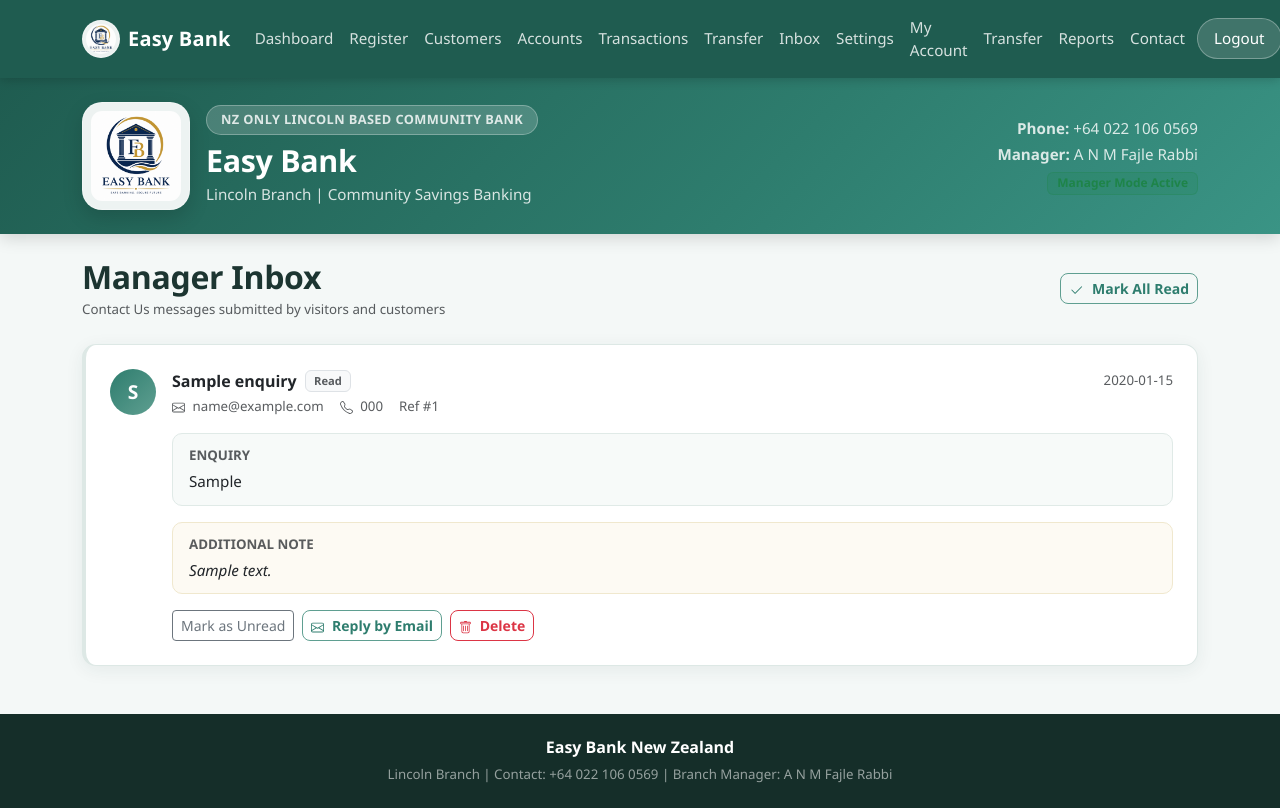
After one commit to Anmfajle-Rabbi-1172951/easy_bank, a Flask app: page /manager/inbox in a window 1280 px wide. The commit adds this page. Run offline with Flask 3, Linux system fonts and the light colour scheme; a user stored in the database is signed in; tables that the repository leaves empty hold one stand-in row (values such as "Sample post").

Commit message:
update home and manager

```diff
--- a/app.py
+++ b/app.py
@@ -120,6 +120,7 @@ def init_db():
     add_column_if_missing(conn, "transactions", "balance_after", "balance_after REAL")
     add_column_if_missing(conn, "customers", "username", "username TEXT")
     add_column_if_missing(conn, "customers", "password_hash", "password_hash TEXT")
+    add_column_if_missing(conn, "enquiries", "is_read", "is_read INTEGER NOT NULL DEFAULT 0")
 
     manager = conn.execute("SELECT * FROM manager_settings WHERE id=1").fetchone()
     if manager is None:
@@ -254,6 +255,14 @@ def create_pdf_response(title, subtitle, table_data, filename):
 
 @app.context_processor
 def inject_bank_details():
+    unread_count = 0
+    if is_manager_logged_in():
+        try:
+            conn = get_db_connection()
+            unread_count = conn.execute("SELECT COUNT(*) FROM enquiries WHERE is_read=0").fetchone()[0]
+            conn.close()
+        except Exception:
+            pass
     return dict(
         bank_name=BANK_NAME,
         branch_name=BRANCH_NAME,
@@ -267,6 +276,7 @@ def inject_bank_details():
         customer_logged_in=is_customer_logged_in(),
         logged_customer_id=get_logged_customer_id(),
         logged_customer_name=session.get("customer_name"),
+        unread_inbox_count=unread_count,
     )
 
 
@@ -815,6 +825,57 @@ def contact_page():
     return render_template("contact.html")
 
 
+@app.route("/manager/inbox")
+@manager_login_required
+def manager_inbox():
+    conn = get_db_connection()
+    enquiries = conn.execute("SELECT * FROM enquiries ORDER BY id DESC").fetchall()
+    conn.close()
+    return render_template("manager_inbox.html", enquiries=enquiries)
+
+
+@app.route("/manager/inbox/<int:enquiry_id>/read", methods=["POST"])
+@manager_login_required
+def mark_enquiry_read(enquiry_id):
+    conn = get_db_connection()
+    conn.execute("UPDATE enquiries SET is_read=1 WHERE enquiry_id=?", (enquiry_id,))
+    conn.commit()
+    conn.close()
+    return redirect(url_for("manager_inbox"))
+
+
+@app.route("/manager/inbox/<int:enquiry_id>/unread", methods=["POST"])
+@manager_login_required
+def mark_enquiry_unread(enquiry_id):
+    conn = get_db_connection()
+    conn.execute("UPDATE enquiries SET is_read=0 WHERE enquiry_id=?", (enquiry_id,))
+    conn.commit()
+    conn.close()
+    return redirect(url_for("manager_inbox"))
+
+
+@app.route("/manager/inbox/mark-all-read", methods=["POST"])
+@manager_login_required
+def mark_all_read():
+    conn = get_db_connection()
+    conn.execute("UPDATE enquiries SET is_read=1")
+    conn.commit()
+    conn.close()
+    flash("All messages marked as read.", "success")
+    return redirect(url_for("manager_inbox"))
+
+
+@app.route("/manager/inbox/<int:enquiry_id>/delete", methods=["POST"])
+@manager_login_required
+def delete_enquiry(enquiry_id):
+    conn = get_db_connection()
+    conn.execute("DELETE FROM enquiries WHERE enquiry_id=?", (enquiry_id,))
+    conn.commit()
+    conn.close()
+    flash("Message deleted.", "success")
+    return redirect(url_for("manager_inbox"))
+
+
 init_db()
 
 if __name__ == "__main__":
--- a/static/css/style.css
+++ b/static/css/style.css
@@ -345,3 +345,91 @@ h5.card-title, .card h5 {
     .bank-header h1 { font-size: 1.45rem; }
     .stat-card h2 { font-size: 1.55rem; }
 }
+
+/* ============================================================
+   Sticky Navbar
+   ============================================================ */
+.sticky-top {
+    /* Bootstrap sticky-top sets position:sticky; top:0; z-index:1020 */
+    z-index: 1030;
+}
+
+/* Ensure the header shadow doesn't look odd below sticky nav */
+.bank-header {
+    position: relative;
+    z-index: 1;
+}
+
+/* ============================================================
+   Inbox Nav Badge
+   ============================================================ */
+.inbox-nav-link {
+    position: relative;
+}
+
+.inbox-badge {
+    display: inline-flex;
+    align-items: center;
+    justify-content: center;
+    min-width: 18px;
+    height: 18px;
+    padding: 0 4px;
+    background: #e74c3c;
+    color: #fff;
+    font-size: 0.68rem;
+    font-weight: 700;
+    border-radius: 999px;
+    margin-left: 5px;
+    vertical-align: middle;
+    line-height: 1;
+    box-shadow: 0 1px 4px rgba(231,76,60,0.45);
+}
+
+/* Pulse animation for unread badge */
+@keyframes inbox-pulse {
+    0%   { box-shadow: 0 0 0 0 rgba(231,76,60,0.55); }
+    70%  { box-shadow: 0 0 0 7px rgba(231,76,60,0); }
+    100% { box-shadow: 0 0 0 0 rgba(231,76,60,0); }
+}
+.inbox-badge {
+    animation: inbox-pulse 2s infinite;
+}
+
+/* ============================================================
+   Inbox Cards
+   ============================================================ */
+.inbox-card {
+    border-left: 4px solid var(--eb-card-border);
+    transition: border-color 0.2s, box-shadow 0.2s;
+}
+
+.inbox-card.inbox-unread {
+    border-left-color: #e74c3c;
+    background: #fffbfb;
+}
+
+.inbox-avatar {
+    width: 46px;
+    height: 46px;
+    border-radius: 50%;
+    background: linear-gradient(135deg, var(--eb-primary) 0%, var(--eb-primary-lt) 100%);
+    color: #fff;
+    font-size: 1.2rem;
+    font-weight: 700;
+    display: flex;
+    align-items: center;
+    justify-content: center;
+    flex-shrink: 0;
+}
+
+.inbox-message-box {
+    background: #f7faf9;
+    border: 1px solid #e0eae7;
+    border-radius: 10px;
+    padding: 12px 16px;
+}
+
+.inbox-message-box.inbox-note {
+    background: #fdfaf3;
+    border-color: #f0e8ce;
+}
--- a/templates/base.html
+++ b/templates/base.html
@@ -8,7 +8,9 @@
     <link rel="stylesheet" href="{{ url_for('static', filename='css/style.css') }}">
 </head>
 <body>
-<nav class="navbar navbar-expand-lg bank-navbar">
+
+<!-- STICKY NAVBAR -->
+<nav class="navbar navbar-expand-lg bank-navbar sticky-top">
     <div class="container">
         <a class="navbar-brand fw-bold d-flex align-items-center gap-2" href="{{ url_for('home') }}">
             <img src="{{ url_for('static', filename='images/easy_bank_logo.png') }}" alt="Easy Bank logo" class="navbar-logo">
@@ -18,33 +20,47 @@
             <span class="navbar-toggler-icon"></span>
         </button>
         <div class="collapse navbar-collapse" id="navbarNav">
-            <ul class="navbar-nav ms-auto">
+            <ul class="navbar-nav ms-auto align-items-lg-center">
                 <li class="nav-item"><a class="nav-link" href="{{ url_for('home') }}">Dashboard</a></li>
-                <li class="nav-item"><a class="nav-link" href="{{ url_for('add_customer') }}">Register Customer</a></li>
+                <li class="nav-item"><a class="nav-link" href="{{ url_for('add_customer') }}">Register</a></li>
+
                 {% if manager_logged_in %}
                     <li class="nav-item"><a class="nav-link" href="{{ url_for('customers_page') }}">Customers</a></li>
                     <li class="nav-item"><a class="nav-link" href="{{ url_for('accounts_page') }}">Accounts</a></li>
                     <li class="nav-item"><a class="nav-link" href="{{ url_for('transactions_page') }}">Transactions</a></li>
                     <li class="nav-item"><a class="nav-link" href="{{ url_for('transfer_page') }}">Transfer</a></li>
-                    <li class="nav-item"><a class="nav-link" href="{{ url_for('manager_settings_page') }}">Manager Settings</a></li>
+                    <!-- INBOX with unread badge -->
+                    <li class="nav-item">
+                        <a class="nav-link inbox-nav-link" href="{{ url_for('manager_inbox') }}">
+                            Inbox
+                            {% if unread_inbox_count > 0 %}
+                                <span class="inbox-badge">{{ unread_inbox_count }}</span>
+                            {% endif %}
+                        </a>
+                    </li>
+                    <li class="nav-item"><a class="nav-link" href="{{ url_for('manager_settings_page') }}">Settings</a></li>
                 {% endif %}
+
                 {% if customer_logged_in %}
                     <li class="nav-item"><a class="nav-link" href="{{ url_for('customer_dashboard') }}">My Account</a></li>
                     <li class="nav-item"><a class="nav-link" href="{{ url_for('customer_transfer_page') }}">Transfer</a></li>
                 {% endif %}
+
                 <li class="nav-item"><a class="nav-link" href="{{ url_for('reports_page') }}">Reports</a></li>
-                <li class="nav-item"><a class="nav-link" href="{{ url_for('contact_page') }}">Contact Us</a></li>
+                <li class="nav-item"><a class="nav-link" href="{{ url_for('contact_page') }}">Contact</a></li>
+
                 {% if manager_logged_in or customer_logged_in %}
                     <li class="nav-item"><a class="nav-link manager-badge" href="{{ url_for('logout_page') }}">Logout</a></li>
                 {% else %}
-                    <li class="nav-item"><a class="nav-link" href="{{ url_for('customer_login_page') }}">Customer Login</a></li>
-                    <li class="nav-item"><a class="nav-link manager-badge" href="{{ url_for('login_page') }}">Manager Login</a></li>
+                    <li class="nav-item"><a class="nav-link" href="{{ url_for('customer_login_page') }}">Login</a></li>
+                    <li class="nav-item"><a class="nav-link manager-badge" href="{{ url_for('login_page') }}">Manager</a></li>
                 {% endif %}
             </ul>
         </div>
     </div>
 </nav>
 
+<!-- PAGE HEADER (not sticky – scrolls with page) -->
 <header class="bank-header">
     <div class="container py-4">
         <div class="row align-items-center g-3">
--- /dev/null
+++ b/templates/manager_inbox.html
@@ -0,0 +1,137 @@
+{% extends "base.html" %}
+{% block content %}
+
+<!-- Page Header -->
+<div class="d-flex flex-wrap align-items-center justify-content-between gap-3 mb-4">
+    <div>
+        <h2 class="mb-1">
+            Manager Inbox
+            {% set unread = enquiries | selectattr('is_read', 'equalto', 0) | list | length %}
+            {% if unread > 0 %}
+                <span class="badge ms-2" style="background:#e74c3c;font-size:0.7rem;vertical-align:middle;">{{ unread }} unread</span>
+            {% endif %}
+        </h2>
+        <p class="text-muted mb-0 small">Contact Us messages submitted by visitors and customers</p>
+    </div>
+    {% if enquiries %}
+    <form method="POST" action="{{ url_for('mark_all_read') }}">
+        <button type="submit" class="btn btn-outline-primary btn-sm">
+            <svg xmlns="http://www.w3.org/2000/svg" width="15" height="15" fill="currentColor" class="me-1" viewBox="0 0 16 16">
+                <path d="M13.854 3.646a.5.5 0 0 1 0 .708l-7 7a.5.5 0 0 1-.708 0l-3.5-3.5a.5.5 0 1 1 .708-.708L6.5 10.293l6.646-6.647a.5.5 0 0 1 .708 0z"/>
+            </svg>
+            Mark All Read
+        </button>
+    </form>
+    {% endif %}
+</div>
+
+{% if enquiries %}
+<div class="row g-3">
+    {% for e in enquiries %}
+    <div class="col-12">
+        <div class="card inbox-card {% if not e.is_read %}inbox-unread{% endif %}">
+            <div class="card-body p-4">
+                <div class="row align-items-start g-3">
+
+                    <!-- Avatar + Meta -->
+                    <div class="col-auto">
+                        <div class="inbox-avatar">{{ e.name[0] | upper }}</div>
+                    </div>
+
+                    <!-- Message content -->
+                    <div class="col">
+                        <div class="d-flex flex-wrap align-items-center gap-2 mb-1">
+                            <span class="fw-bold" style="font-size:1rem;">{{ e.name }}</span>
+                            {% if not e.is_read %}
+                                <span class="badge" style="background:#e74c3c;font-size:0.7rem;">New</span>
+                            {% else %}
+                                <span class="badge bg-light text-muted border" style="font-size:0.7rem;">Read</span>
+                            {% endif %}
+                            <span class="text-muted small ms-auto">{{ e.created_at }}</span>
+                        </div>
+
+                        <div class="d-flex flex-wrap gap-3 mb-3 small text-muted">
+                            <span>
+                                <svg xmlns="http://www.w3.org/2000/svg" width="13" height="13" fill="currentColor" class="me-1" viewBox="0 0 16 16">
+                                    <path d="M0 4a2 2 0 0 1 2-2h12a2 2 0 0 1 2 2v8a2 2 0 0 1-2 2H2a2 2 0 0 1-2-2V4Zm2-1a1 1 0 0 0-1 1v.217l7 4.2 7-4.2V4a1 1 0 0 0-1-1H2Zm13 2.383-4.708 2.825L15 11.105V5.383Zm-.034 6.876-5.64-3.471L8 9.583l-1.326-.795-5.64 3.47A1 1 0 0 0 2 13h12a1 1 0 0 0 .966-.741ZM1 11.105l4.708-2.897L1 5.383v5.722Z"/>
+                                </svg>
+                                {{ e.email }}
+                            </span>
+                            <span>
+                                <svg xmlns="http://www.w3.org/2000/svg" width="13" height="13" fill="currentColor" class="me-1" viewBox="0 0 16 16">
+                                    <path d="M3.654 1.328a.678.678 0 0 0-1.015-.063L1.605 2.3c-.483.484-.661 1.169-.45 1.77a17.568 17.568 0 0 0 4.168 6.608 17.569 17.569 0 0 0 6.608 4.168c.601.211 1.286.033 1.77-.45l1.034-1.034a.678.678 0 0 0-.063-1.015l-2.307-1.794a.678.678 0 0 0-.58-.122l-2.19.547a1.745 1.745 0 0 1-1.657-.459L5.482 8.062a1.745 1.745 0 0 1-.46-1.657l.548-2.19a.678.678 0 0 0-.122-.58L3.654 1.328zM1.884.511a1.745 1.745 0 0 1 2.612.163L6.29 2.98c.329.423.445.974.315 1.494l-.547 2.19a.678.678 0 0 0 .178.643l2.457 2.457a.678.678 0 0 0 .644.178l2.189-.547a1.745 1.745 0 0 1 1.494.315l2.306 1.794c.829.645.905 1.87.163 2.611l-1.034 1.034c-.74.74-1.846 1.065-2.877.702a18.634 18.634 0 0 1-7.01-4.42 18.634 18.634 0 0 1-4.42-7.009c-.362-1.03-.037-2.137.703-2.877L1.885.511z"/>
+                                </svg>
+                                {{ e.phone }}
+                            </span>
+                            <span class="text-muted">Ref #{{ e.enquiry_id }}</span>
+                        </div>
+
+                        <div class="inbox-message-box mb-3">
+                            <div class="small fw-semibold text-muted mb-1">ENQUIRY</div>
+                            <p class="mb-0">{{ e.enquiry }}</p>
+                        </div>
+
+                        {% if e.comment %}
+                        <div class="inbox-message-box inbox-note mb-3">
+                            <div class="small fw-semibold text-muted mb-1">ADDITIONAL NOTE</div>
+                            <p class="mb-0 fst-italic">{{ e.comment }}</p>
+                        </div>
+                        {% endif %}
+
+                        <!-- Actions -->
+                        <div class="d-flex flex-wrap gap-2">
+                            {% if not e.is_read %}
+                            <form method="POST" action="{{ url_for('mark_enquiry_read', enquiry_id=e.enquiry_id) }}">
+                                <button type="submit" class="btn btn-sm btn-outline-primary">
+                                    <svg xmlns="http://www.w3.org/2000/svg" width="13" height="13" fill="currentColor" class="me-1" viewBox="0 0 16 16">
+                                        <path d="M13.854 3.646a.5.5 0 0 1 0 .708l-7 7a.5.5 0 0 1-.708 0l-3.5-3.5a.5.5 0 1 1 .708-.708L6.5 10.293l6.646-6.647a.5.5 0 0 1 .708 0z"/>
+                                    </svg>
+                                    Mark as Read
+                                </button>
+                            </form>
+                            {% else %}
+                            <form method="POST" action="{{ url_for('mark_enquiry_unread', enquiry_id=e.enquiry_id) }}">
+                                <button type="submit" class="btn btn-sm btn-outline-secondary">
+                                    Mark as Unread
+                                </button>
+                            </form>
+                            {% endif %}
+                            <a href="mailto:{{ e.email }}?subject=Re: Your Easy Bank Enquiry&body=Dear {{ e.name }}," class="btn btn-sm btn-outline-primary">
+                                <svg xmlns="http://www.w3.org/2000/svg" width="13" height="13" fill="currentColor" class="me-1" viewBox="0 0 16 16">
+                                    <path d="M0 4a2 2 0 0 1 2-2h12a2 2 0 0 1 2 2v8a2 2 0 0 1-2 2H2a2 2 0 0 1-2-2V4Zm2-1a1 1 0 0 0-1 1v.217l7 4.2 7-4.2V4a1 1 0 0 0-1-1H2Zm13 2.383-4.708 2.825L15 11.105V5.383Zm-.034 6.876-5.64-3.471L8 9.583l-1.326-.795-5.64 3.47A1 1 0 0 0 2 13h12a1 1 0 0 0 .966-.741ZM1 11.105l4.708-2.897L1 5.383v5.722Z"/>
+                                </svg>
+                                Reply by Email
+                            </a>
+                            <form method="POST" action="{{ url_for('delete_enquiry', enquiry_id=e.enquiry_id) }}" onsubmit="return confirm('Delete this message permanently?')">
+                                <button type="submit" class="btn btn-sm btn-outline-danger">
+                                    <svg xmlns="http://www.w3.org/2000/svg" width="13" height="13" fill="currentColor" class="me-1" viewBox="0 0 16 16">
+                                        <path d="M5.5 5.5A.5.5 0 0 1 6 6v6a.5.5 0 0 1-1 0V6a.5.5 0 0 1 .5-.5zm2.5 0a.5.5 0 0 1 .5.5v6a.5.5 0 0 1-1 0V6a.5.5 0 0 1 .5-.5zm3 .5a.5.5 0 0 0-1 0v6a.5.5 0 0 0 1 0V6z"/>
+                                        <path fill-rule="evenodd" d="M14.5 3a1 1 0 0 1-1 1H13v9a2 2 0 0 1-2 2H5a2 2 0 0 1-2-2V4h-.5a1 1 0 0 1-1-1V2a1 1 0 0 1 1-1H6a1 1 0 0 1 1-1h2a1 1 0 0 1 1 1h3.5a1 1 0 0 1 1 1v1zM4.118 4 4 4.059V13a1 1 0 0 0 1 1h6a1 1 0 0 0 1-1V4.059L11.882 4H4.118zM2.5 3V2h11v1h-11z"/>
+                                    </svg>
+                                    Delete
+                                </button>
+                            </form>
+                        </div>
+                    </div>
+
+                </div>
+            </div>
+        </div>
+    </div>
+    {% endfor %}
+</div>
+
+{% else %}
+<!-- Empty state -->
+<div class="card shadow-sm">
+    <div class="card-body text-center py-5">
+        <svg xmlns="http://www.w3.org/2000/svg" width="56" height="56" fill="currentColor" class="mb-3 opacity-25" viewBox="0 0 16 16">
+            <path d="M0 4a2 2 0 0 1 2-2h12a2 2 0 0 1 2 2v8a2 2 0 0 1-2 2H2a2 2 0 0 1-2-2V4Zm2-1a1 1 0 0 0-1 1v.217l7 4.2 7-4.2V4a1 1 0 0 0-1-1H2Zm13 2.383-4.708 2.825L15 11.105V5.383Zm-.034 6.876-5.64-3.471L8 9.583l-1.326-.795-5.64 3.47A1 1 0 0 0 2 13h12a1 1 0 0 0 .966-.741ZM1 11.105l4.708-2.897L1 5.383v5.722Z"/>
+        </svg>
+        <h5 class="text-muted">Inbox is empty</h5>
+        <p class="text-muted mb-0 small">No contact messages have been received yet.</p>
+    </div>
+</div>
+{% endif %}
+
+{% endblock %}
```
